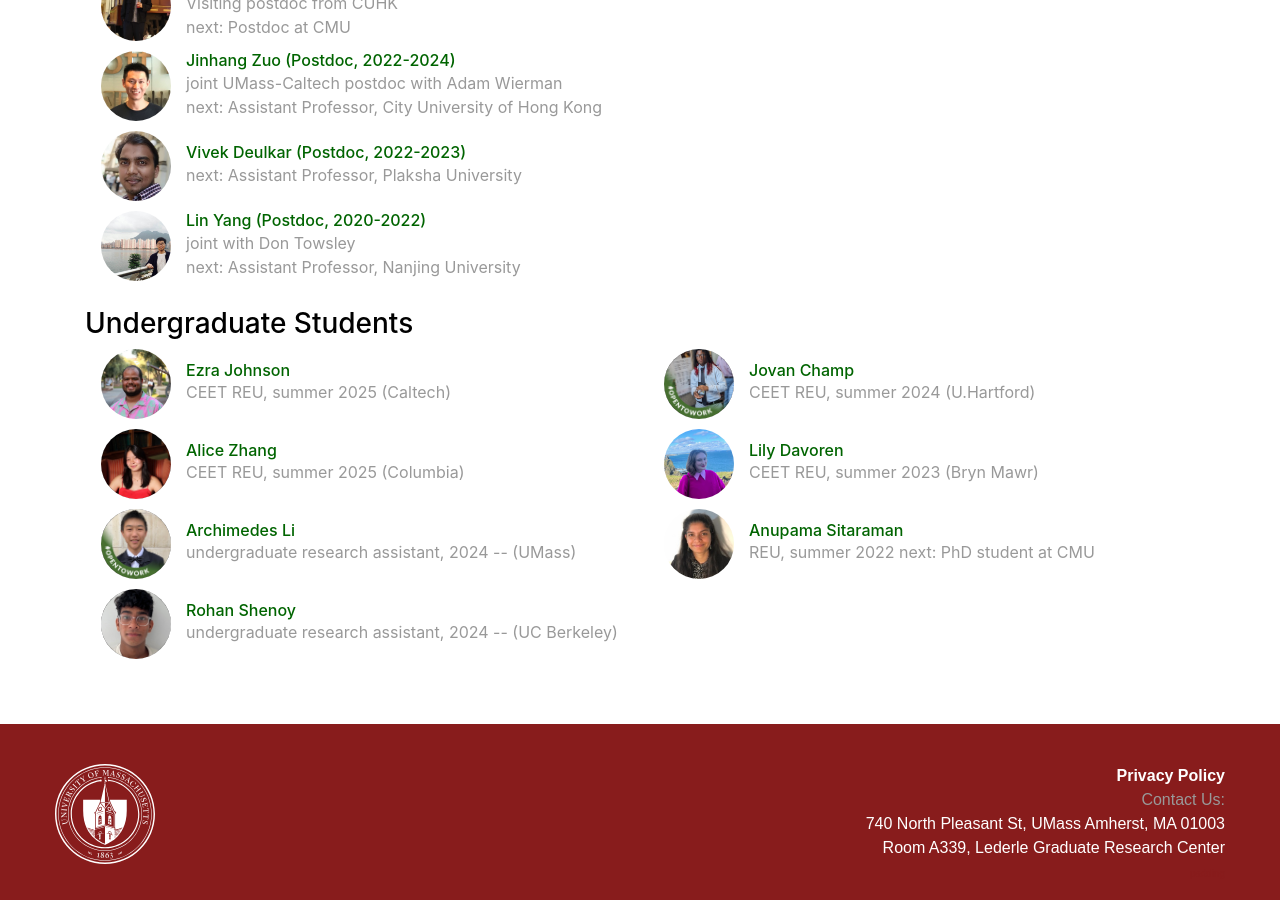
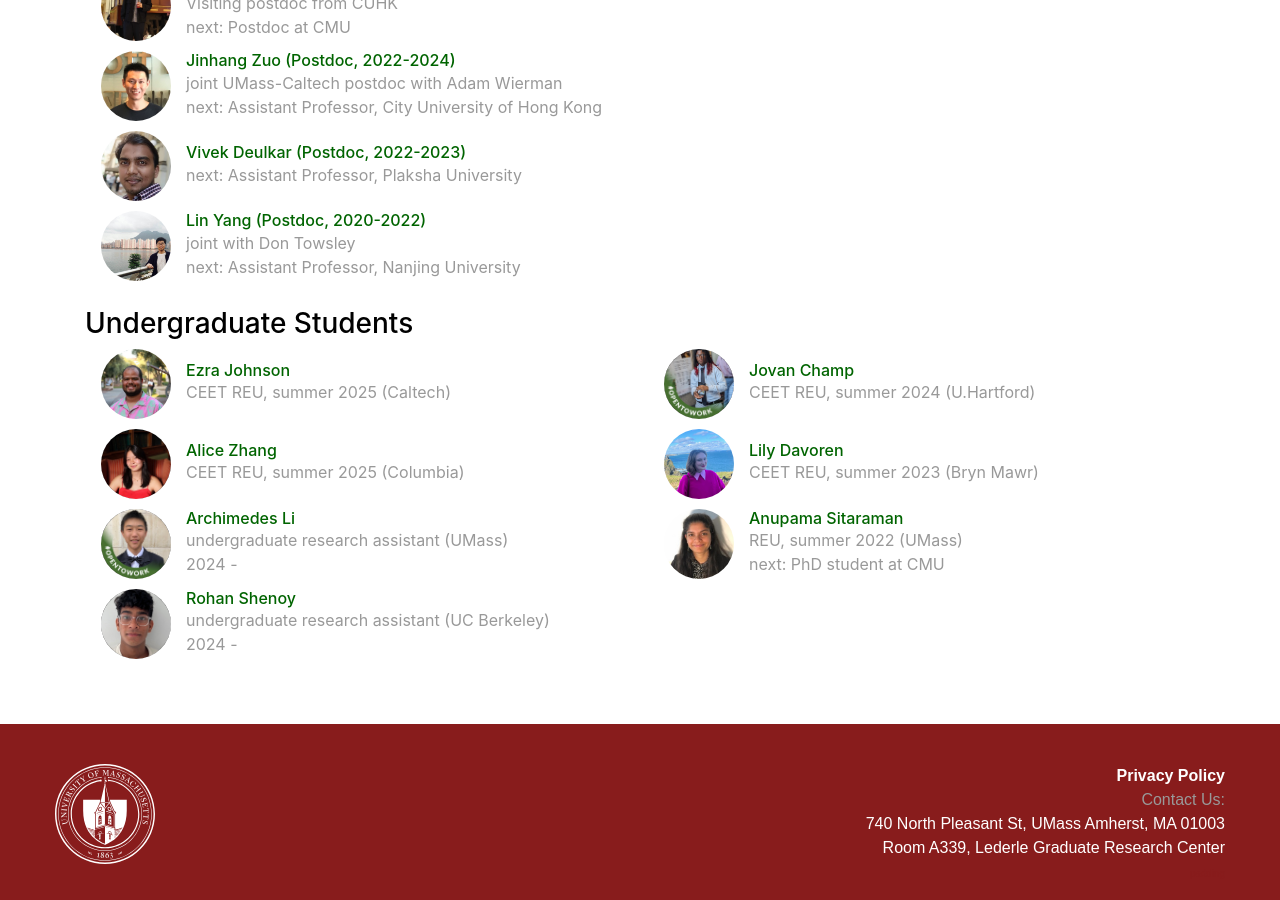
Before and after one commit to umass-solar/umass-solar.github.io, a Jekyll site: the page built from people.html, in a window 1280 px wide and 900 px high, scrolled down 1627 px. Built offline with Jekyll 4.4.1, drawn with Linux system fonts in a browser that asks for light colours.

Commit message:
Revise bios for multiple individuals in people.yml
Updated bios for Archimedes Li, Rohan Shenoy, and Anupama Sitaraman to improve formatting and clarity.

```diff
--- a/_data/people.yml
+++ b/_data/people.yml
@@ -235,14 +235,14 @@ arky:
   display_name: Archimedes Li
   image: /img/arky.jpeg
   role: ugrad
-  bio: "undergraduate research assistant, 2024 -- (UMass)"
+  bio: "undergraduate research assistant (UMass) <br> 2024 -"
   webpage: https://www.linkedin.com/in/archimedes-li/
 
 rohan:
   display_name: Rohan Shenoy
   image: /img/rohan.jpeg
   role: ugrad
-  bio: "undergraduate research assistant, 2024 -- (UC Berkeley)"
+  bio: "undergraduate research assistant (UC Berkeley) <br> 2024 -"
   webpage: https://www.linkedin.com/in/rohanshenoy03/
 
 jovan:
@@ -263,7 +263,7 @@ anu:
   display_name: Anupama Sitaraman
   image: /img/people/anu.jpeg
   role: ugrad
-  bio: "REU, summer 2022\n next: PhD student at CMU"
+  bio: "REU, summer 2022 (UMass) <br> next: PhD student at CMU"
   webpage: https://www.linkedin.com/in/anusitaraman
 
 
```
